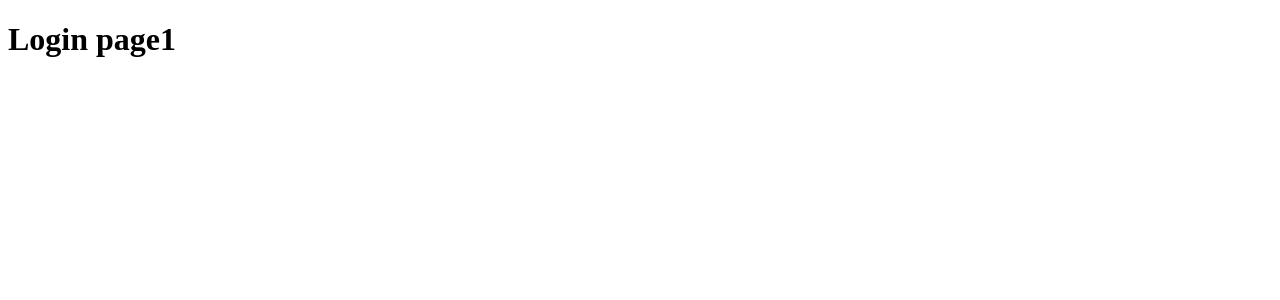
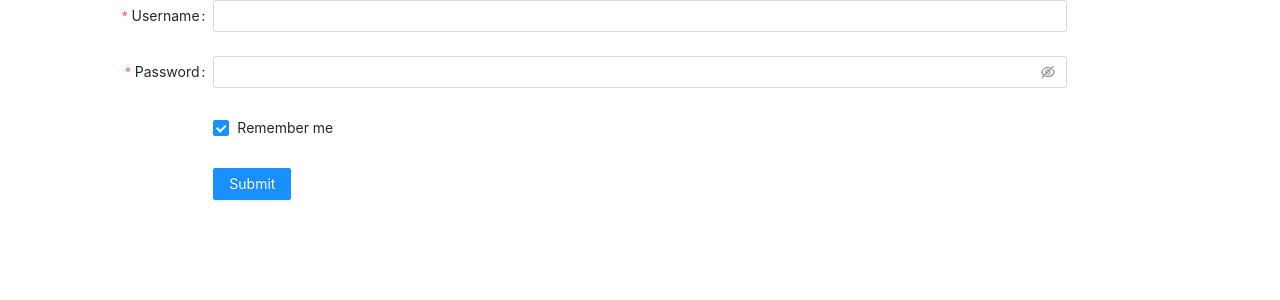
Before and after one commit to Wxt12138/react-learn, a React (Create React App) app: page /#/login in a window 1280 px wide. Shown: the top 300 px of the page. Built offline with nearby package versions, Linux system fonts and the light colour scheme.

Commit message:
test commit

```diff
--- a/package.json
+++ b/package.json
@@ -7,6 +7,8 @@
     "@testing-library/react": "^12.1.2",
     "@testing-library/user-event": "^13.5.0",
     "antd": "^4.18.3",
+    "axios": "^0.24.0",
+    "crypto-js": "^4.1.1",
     "react": "^17.0.2",
     "react-dom": "^17.0.2",
     "react-router-dom": "^6.2.1",
--- a/src/App.css
+++ b/src/App.css
@@ -1,38 +1 @@
-.App {
-  text-align: center;
-}
-
-.App-logo {
-  height: 40vmin;
-  pointer-events: none;
-}
-
-@media (prefers-reduced-motion: no-preference) {
-  .App-logo {
-    animation: App-logo-spin infinite 20s linear;
-  }
-}
-
-.App-header {
-  background-color: #282c34;
-  min-height: 100vh;
-  display: flex;
-  flex-direction: column;
-  align-items: center;
-  justify-content: center;
-  font-size: calc(10px + 2vmin);
-  color: white;
-}
-
-.App-link {
-  color: #61dafb;
-}
-
-@keyframes App-logo-spin {
-  from {
-    transform: rotate(0deg);
-  }
-  to {
-    transform: rotate(360deg);
-  }
-}
+@import '~antd/dist/antd.css';
--- a/src/App.js
+++ b/src/App.js
@@ -2,6 +2,7 @@ import React, { Fragment } from 'react'
 import Login from './pages/login/index'
 import Home from './pages/home/index'
 import { HashRouter as Router, Routes, Route } from 'react-router-dom'
+import './App.css';
 
 function App() {
     return (
--- a/src/pages/login/index.js
+++ b/src/pages/login/index.js
@@ -1,13 +1,81 @@
-import React, { Component } from 'react'
+import { Form, Input, Button, Checkbox } from 'antd';
 
-class Login extends Component {
-    render() {
-        return (
-            <div className="P-login">
-                <h1>Login page1</h1>
-            </div>
-        )
-    }
-}
+const login = () => {
+    const onFinish = (values) => {
+        console.log('Success:', values);
+    };
 
-export default Login
+    const onFinishFailed = (errorInfo) => {
+        console.log('Failed:', errorInfo);
+    };
+
+    return (
+        <div>
+            <Form
+                name="basic"
+                labelCol={{
+                    span: 4,
+                }}
+                wrapperCol={{
+                    span: 16,
+                }}
+                initialValues={{
+                    remember: true,
+                }}
+                onFinish={onFinish}
+                onFinishFailed={onFinishFailed}
+                autoComplete="off"
+            >
+                <Form.Item
+                    label="Username"
+                    name="username"
+                    rules={[
+                        {
+                            required: true,
+                            message: 'Please input your username!',
+                        },
+                    ]}
+                >
+                    <Input />
+                </Form.Item>
+
+                <Form.Item
+                    label="Password"
+                    name="password"
+                    rules={[
+                        {
+                            required: true,
+                            message: 'Please input your password!',
+                        },
+                    ]}
+                >
+                    <Input.Password />
+                </Form.Item>
+
+                <Form.Item
+                    name="remember"
+                    valuePropName="checked"
+                    wrapperCol={{
+                        offset: 4,
+                        span: 16,
+                    }}
+                >
+                    <Checkbox>Remember me</Checkbox>
+                </Form.Item>
+
+                <Form.Item
+                    wrapperCol={{
+                        offset: 4,
+                        span: 16,
+                    }}
+                >
+                    <Button type="primary" htmlType="submit">
+                        Submit
+                    </Button>
+                </Form.Item>
+            </Form>
+        </div>
+    );
+};
+
+export default login
```
Also changed, not shown: src/utils/http.js (added, +68 -0 lines), src/common/axios.config.js (added), 1 other file (tests, documents, lock files or other folders).
